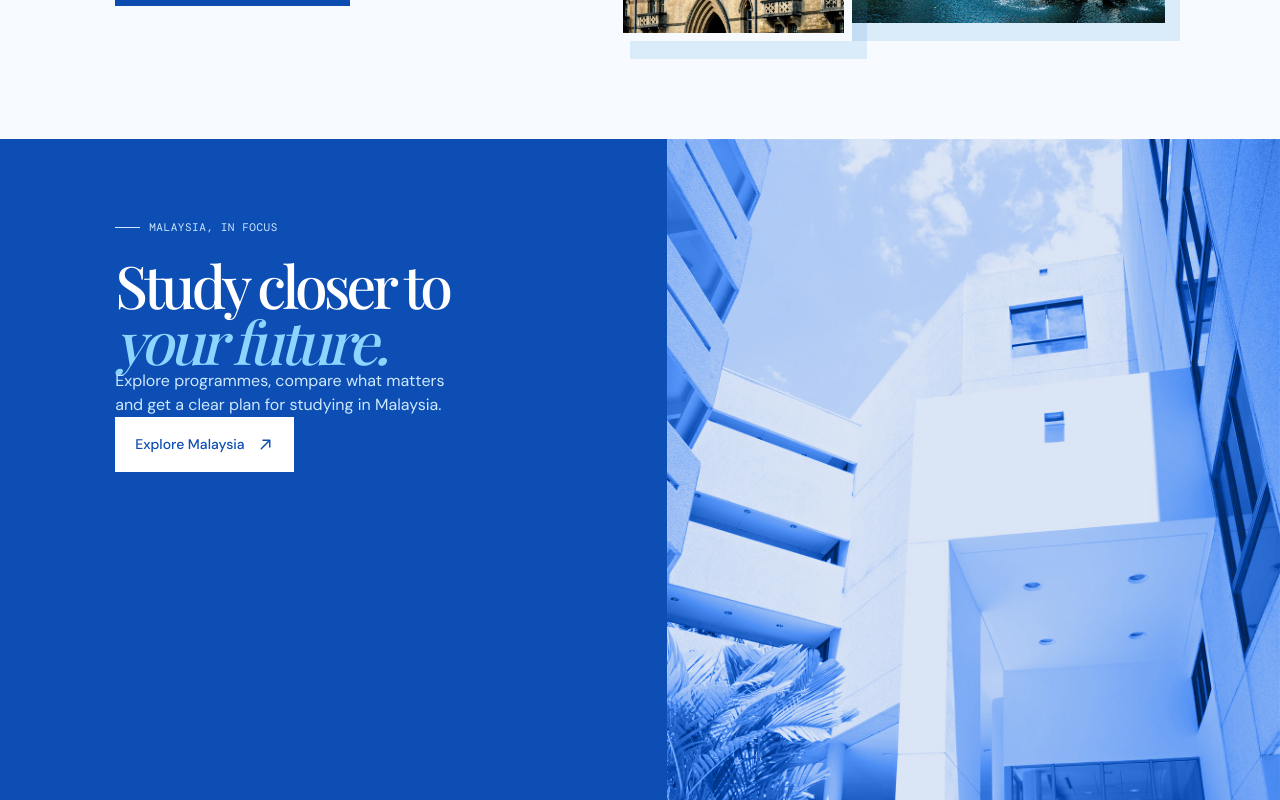
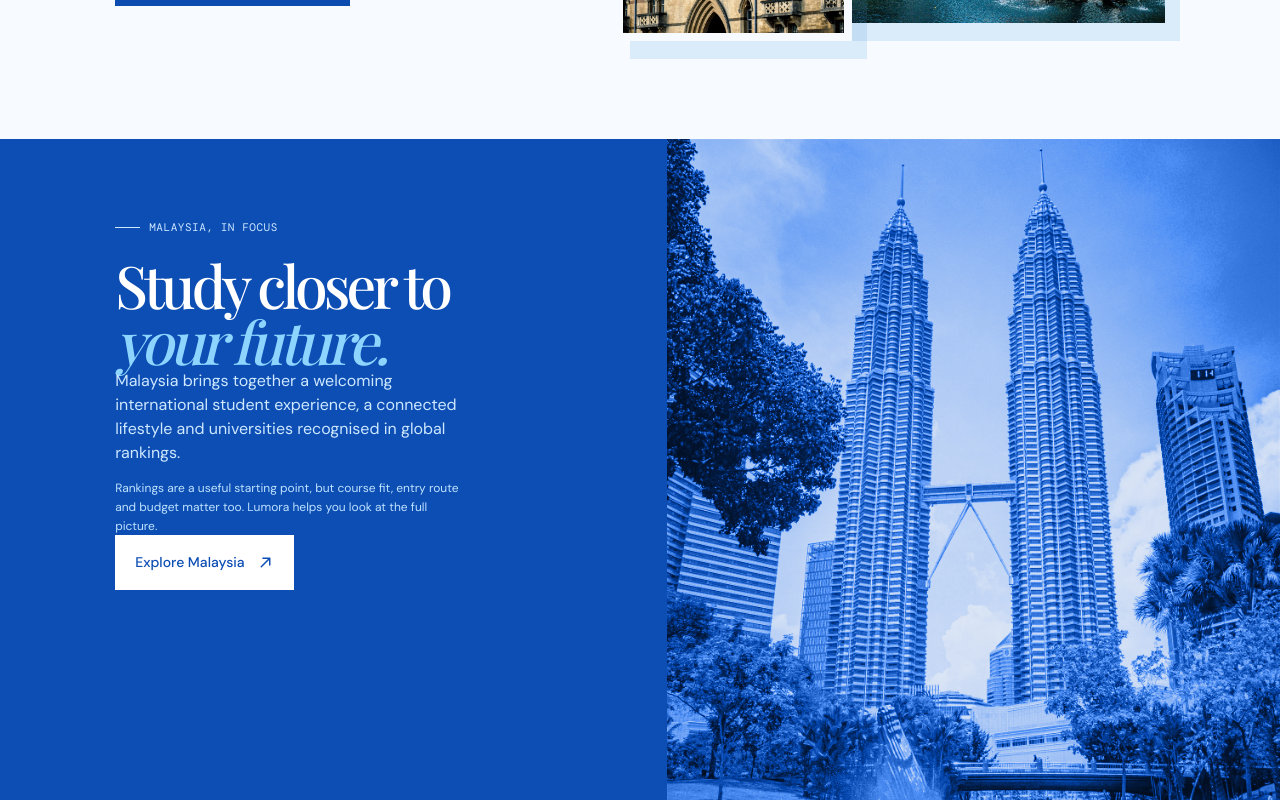
Before and after one commit to R3TR0S4M/Lumora-website, a React (Vite) app: page / in a window 1280 px wide. Shown: the part 2280-3080 px from the top of the page. Built offline with nearby package versions, Linux system fonts and the light colour scheme; a web font is replaced by a local one.

Commit message:
Update Malaysia homepage section

```diff
--- a/src/App.tsx
+++ b/src/App.tsx
@@ -67,7 +67,7 @@ function Home({ navigate }: { navigate: (page: Page) => void }) {
     <section className="stats"><p>Clear advice. Malaysian perspective. A plan built around you.</p><div><strong>1:1</strong>guided support</div><div><strong>MY</strong>focused guidance</div><div><strong>∞</strong>possibilities</div></section>
     <section className="content-band why-lumora"><Eyebrow>Why choose Lumora</Eyebrow><h2>Clear support for<br /><em>big decisions.</em></h2><p className="section-intro">Overseas study should feel exciting, not confusing. Lumora makes space for honest questions, practical planning and the people supporting you at home.</p><div className="feature-grid">{[['Fully online', 'Talk with our team from wherever you are through WhatsApp, email and online consultations.'], ['No application fee', 'Through Lumora’s university connections, students can apply without paying an application fee.'], ['Support that stays personal', 'We begin with your goals, qualifications and concerns, then help you make sense of the next step.']].map(([title, text], index) => <article key={title}><span>0{index + 1}</span><h3>{title}</h3><p>{text}</p></article>)}</div></section>
     <section className="home-place"><div className="home-place-copy"><Eyebrow>Malaysia, beyond the classroom</Eyebrow><h2>A study experience<br />with <em>more around it.</em></h2><p>From an energetic city life to spaces made for focused learning, Malaysia gives students room to build confidence both on and beyond campus.</p><Button onClick={() => navigate('/study-in-malaysia')}>Explore study in Malaysia</Button></div><div className="home-place-images"><img className="home-place-city" src={homeKualaLumpur} alt="Kuala Lumpur skyline with the Petronas Towers" /><img className="home-place-heritage" src={homeCampusHeritage} alt="Historic university building" /></div></section>
-    <section className="malaysia-banner"><div><Eyebrow light>Malaysia, in focus</Eyebrow><h2>Study closer to<br /><em>your future.</em></h2><p>Explore programmes, compare what matters and get a clear plan for studying in Malaysia.</p><Button light onClick={() => navigate('/study-in-malaysia')}>Explore Malaysia</Button></div><img src={campusArrival} alt="Students arriving at a university campus in Malaysia" /></section>
+    <section className="malaysia-banner"><div><Eyebrow light>Malaysia, in focus</Eyebrow><h2>Study closer to<br /><em>your future.</em></h2><p>Malaysia brings together a welcoming international student experience, a connected lifestyle and universities recognised in global rankings.</p><p className="malaysia-banner-note">Rankings are a useful starting point, but course fit, entry route and budget matter too. Lumora helps you look at the full picture.</p><Button light onClick={() => navigate('/study-in-malaysia')}>Explore Malaysia</Button></div><img src={homeKualaLumpur} alt="Petronas Towers in Kuala Lumpur, Malaysia" /></section>
     <section className="study-finder"><div className="finder-heading"><Eyebrow>Find your direction</Eyebrow><h2>Start with a course.<br /><em>Leave with a plan.</em></h2><p>You do not need a university shortlist to begin. Answer a few simple questions and get a useful direction for your first consultation.</p></div><div className="home-finder-card"><p className="finder-card-intro">Not sure what to study?</p><h3>Try the Lumora course finder.</h3><p>It takes around one minute and gives you a starting point based on your interests.</p><Button onClick={() => navigate('/course-finder')}>Find my direction</Button></div></section>
     <section className="levels-section"><div className="level-title"><Eyebrow>Choose your pathway</Eyebrow><h2>There is more than<br />one way <em>forward.</em></h2></div><div className="level-grid">{[['01', 'After Grade 12', 'Explore foundation, diploma and degree routes after secondary school.'], ['02', 'Diploma', 'Build practical knowledge and keep your options open.'], ['03', 'Bachelor’s degree', 'Explore a degree direction aligned with your ambitions.'], ['04', 'Postgraduate study', 'Take your expertise and career further.']].map(([number, title, text]) => <button key={title} onClick={() => navigate('/study-in-malaysia')}><span>{number}</span><h3>{title}</h3><p>{text}</p><Arrow /></button>)}</div></section>
     <section className="guide-section"><div><Eyebrow>Malaysia study guides</Eyebrow><h2>Answers for the<br /><em>next big question.</em></h2><p>Practical, parent-friendly guidance for students planning to study in Malaysia.</p><Button onClick={() => navigate('/resources')}>Explore free guides</Button></div><div className="guide-list">{[['Choosing a course', 'How to compare your interests, strengths and future options.'], ['Understanding entry routes', 'A simple guide to planning after secondary school.'], ['Preparing for your consultation', 'The questions that help you get the most from your first chat.']].map(([title, text], index) => <article key={title}><span>Guide 0{index + 1}</span><h3>{title}</h3><p>{text}</p><button onClick={() => navigate('/resources')} aria-label={`Read ${title}`}><Arrow /></button></article>)}</div></section>
--- a/src/index.css
+++ b/src/index.css
@@ -508,3 +508,7 @@ button:focus-visible, a:focus-visible, select:focus-visible, input:focus-visible
 
 @media (max-width: 760px) { .contact-forms { padding: 25px; box-shadow: 10px 12px 0 rgba(60, 151, 228, .12); } }
 @media (max-width: 640px) { .contact-forms { padding: 20px; } }
+
+/* Keep the Malaysia highlight readable while framing the Kuala Lumpur skyline. */
+.malaysia-banner img { object-position: 50% 48%; }
+.malaysia-banner .malaysia-banner-note { margin-top: 14px; color: #bfe3ff; font-size: 12px; line-height: 1.55; }
```
